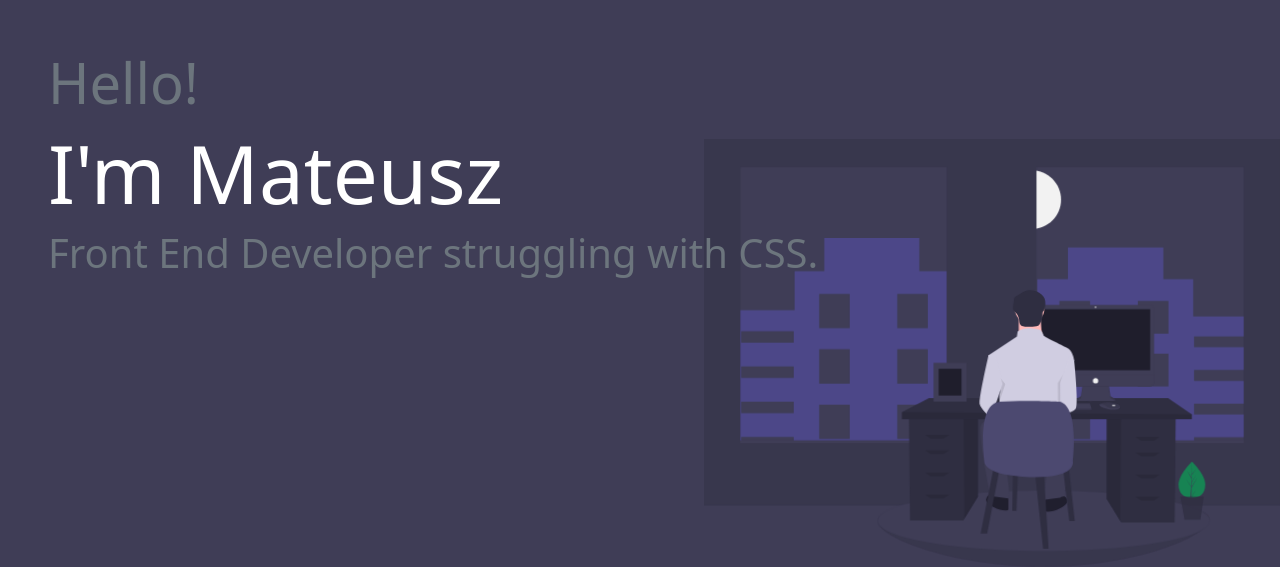
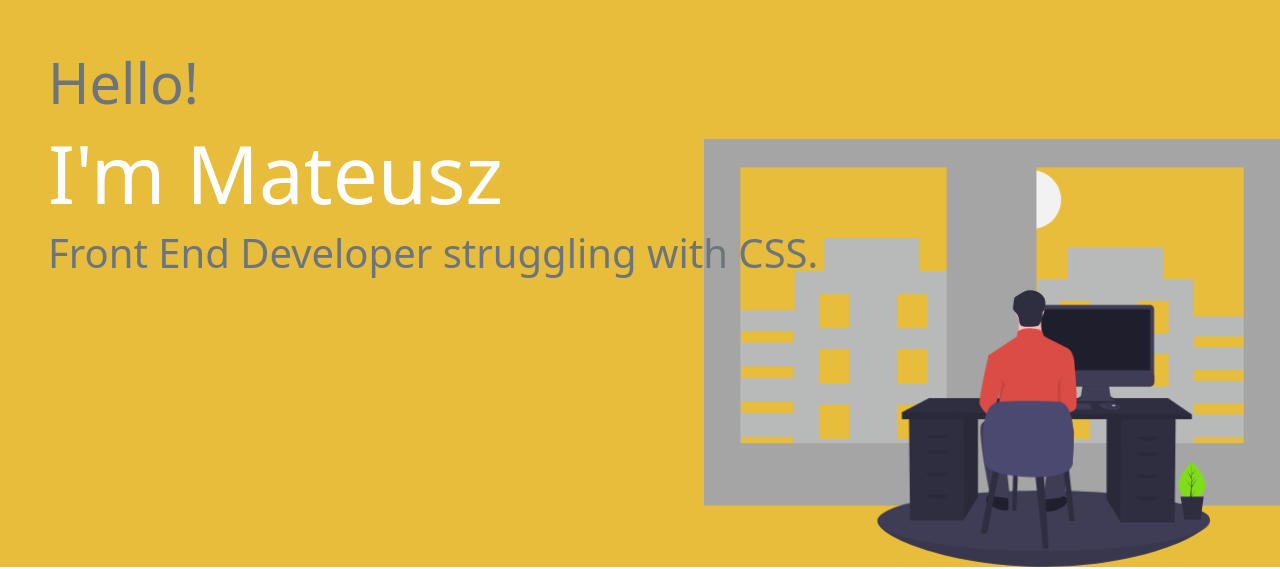
Before and after one commit to ragtam/mgk, a Svelte app: page / in a window 1280 px wide. Shown: the part 233-802 px from the top of the page. Built offline with nearby package versions, Linux system fonts and the light colour scheme.

Commit message:
change color scheme

```diff
--- a/src/home-screen/Home.svelte
+++ b/src/home-screen/Home.svelte
@@ -32,7 +32,7 @@
 <style>
 	.home {
 		height: 100vh;
-		background-color: #3f3d56;
+		background-color: #e8bd3b;
 	}
 
 	.min-height-50vh {
--- a/src/home-screen/Man-Behind-The-Desk.svelte
+++ b/src/home-screen/Man-Behind-The-Desk.svelte
@@ -1,119 +1,23 @@
-<script>
-	import anime from 'animejs/lib/anime.es.js';
-
-	setTimeout(() => {
-		var tl = anime.timeline({
-			easing: 'easeInSine',
-			duration: 400,
-			direction: 'reverse',
-		});
-
-		tl.add(
-			{
-				targets: '.flower',
-				opacity: 0,
-			},
-			'-=200'
-		);
-
-		tl.add(
-			{
-				targets: '.tablet',
-				opacity: 0,
-			},
-			'-=200'
-		);
-
-		tl.add({
-			targets: '.man',
-			opacity: 0,
-		});
-
-		tl.add(
-			{
-				targets: '.equipment',
-				easing: 'easeInBack',
-				translateX: 1000,
-			},
-			'-=200'
-		);
-
-		tl.add(
-			{
-				targets: '.chair',
-				easing: 'easeInBack',
-				translateX: -1000,
-			},
-			'-=200'
-		);
-
-		tl.add(
-			{
-				targets: '.desk',
-				easing: 'easeInBack',
-				translateX: -1000,
-			},
-			'-=200'
-		);
-
-		// tl.add({
-		// 	targets: '#svg__desk',
-		// 	translateX: -250,
-		// });
-
-		// tl.add({
-		// 	targets: '.svg__building',
-		// 	translateX: -250,
-		// });
-
-		// tl.add({
-		// 	targets: '.moon',
-		// 	translateX: -250,
-		// });
-
-		// tl.add({
-		// 	targets: '.svg__background',
-		// 	translateX: -250,
-		// });
-
-		// anime({
-		// 	targets: '.moon',
-		// 	translateX: -250,
-		// 	duration: 800,
-		// 	direction: 'reverse',
-		// });
-	}, 0);
-</script>
-
-<svg viewBox="0 0 1134 854" fill="none" xmlns="http://www.w3.org/2000/svg">
+<svg viewBox="0 0 1134 854" fill="none">
 	<g clip-path="url(#clip0)">
-		<path class="rellax" data-rellax-speed="-5" d="M0 11.5h1134v722H0v-722z" fill="#3F3D56" />
 		<path
-			class="moon rellax svg__background"
+			class="moon rellax"
 			data-rellax-speed="-6"
 			d="M645.183 189.075c31.931 0 57.817-25.89 57.817-57.826 0-31.937-25.886-57.827-57.817-57.827-31.932 0-57.817 25.89-57.817 57.827 0 31.936 25.885 57.826 57.817 57.826z"
 			fill="#F2F2F2"
 		/>
 		<path
 			id="svg__building"
-			class="rellax svg__building"
+			class="rellax"
 			data-rellax-speed="-5"
-			opacity=".3"
 			d="M423.864 271.717V206H236.773v65.717h-58.466V348.7H43V651h441V271.717h-60.136zM176.636 620.958H73.068v-22.531h103.568v22.531zm0-69.472H73.068v-22.532h103.568v22.532zm0-69.473H73.068v-22.532h103.568v22.532zm0-69.473H73.068v-22.532h103.568v22.532zm110.251 189.641H226.75v-67.594h60.137v67.594zm0-108.902H226.75v-67.595h60.137v67.595zm0-108.903H226.75v-67.595h60.137v67.595zm153.682 217.805h-60.137v-67.594h60.137v67.594zm0-108.902h-60.137v-67.595h60.137v67.595zm0-108.903h-60.137v-67.595h60.137v67.595zM656 287.616V649h443V360.966H963.079v-73.35h-58.731V225H716.409v62.616H656zm308.757 311.292H1068.8v21.468H964.757v-21.468zm0-66.195H1068.8v21.469H964.757v-21.469zm0-66.194H1068.8v21.468H964.757v-21.468zm0-66.194H1068.8v21.468H964.757v-21.468zm-110.75 137.756h60.409v64.404h-60.409v-64.404zm0-103.764h60.409v64.405h-60.409v-64.405zm0-103.764h60.409v64.405h-60.409v-64.405zM699.629 538.081h60.409v64.404h-60.409v-64.404zm0-103.764h60.409v64.405h-60.409v-64.405zm0-103.764h60.409v64.405h-60.409v-64.405z"
-			fill="#6C63FF"
+			fill="#b8baba"
 		/>
 		<path
-			class="rellax svg__background"
+			class="rellax"
 			data-rellax-speed="-4"
-			d="M1134-16H0v747h1134V-16zM71.463 66.76h406.209V605H71.462V66.76zM1062.54 605H654.448V66.76h408.092V605z"
-			fill="#3F3D56"
-		/>
-		<path
-			class="rellax svg__background"
-			data-rellax-speed="-4"
-			opacity=".1"
 			d="M1134 12H0v721.603h1134V12zM71.463 67.76h406.209V610.5H71.462V67.76zM1062.54 610.5H654.448V67.76h408.092V610.5z"
-			fill="#000"
+			fill="#a5a5a5"
 		/>
 		<path
 			id="svg__desk"
@@ -215,22 +119,8 @@
 			id="svg__desk"
 			class="rellax equipment"
 			data-rellax-speed="-3"
-			d="M770.862 344.423a1.36 1.36 0 100-2.719 1.36 1.36 0 100 2.719z"
-			fill="#F2F2F2"
-		/>
-		<path
-			id="svg__desk"
-			class="rellax equipment"
-			data-rellax-speed="-3"
 			d="M886.119 476.584v14.065a8.082 8.082 0 01-2.373 5.726 8.107 8.107 0 01-5.731 2.372H663.71a8.108 8.108 0 01-7.488-4.999 8.083 8.083 0 01-.617-3.099v-14.065h230.514z"
 			fill="#3F3D56"
-		/>
-		<path
-			id="svg__desk"
-			class="rellax equipment"
-			data-rellax-speed="-3"
-			d="M770.862 492.9a5.168 5.168 0 005.171-5.166 5.169 5.169 0 00-5.171-5.167 5.169 5.169 0 00-5.171 5.167 5.168 5.168 0 005.171 5.166z"
-			fill="#F2F2F2"
 		/>
 		<path
 			id="svg__desk"
@@ -282,7 +172,7 @@
 			data-rellax-speed="-3"
 			xmlns="http://www.w3.org/2000/svg"
 			d="M713.526 422.259s-45.001-22.102-45.001-23.626c0-1.525-4.577-11.432-7.628-11.432s-28.984-8.384-43.476 3.81l-1.525 9.908-55.681 36.582 15.255 55.636s9.916 10.67 6.865 18.291 2.288 46.49 2.288 46.49l119.75-3.811v-51.825s3.814-12.194 6.102-16.004c2.289-3.811 0-15.243 0-15.243l18.306-22.864s-2.288-21.34-15.255-25.912z"
-			fill="#D0CDE1"
+			fill="#DB4C46"
 		/>
 		<path
 			id="svg__man"
@@ -297,7 +187,7 @@
 			class="rellax man"
 			data-rellax-speed="-3"
 			d="M573.182 435.215l-12.967 2.286s-19.831 86.121-17.543 96.029c2.289 9.907 19.069 25.15 21.357 25.912 2.288.762 23.645-65.543 23.645-65.543l-14.492-58.684z"
-			fill="#D0CDE1"
+			fill="#DB4C46"
 		/>
 		<path
 			id="svg__man"
@@ -312,7 +202,7 @@
 			class="rellax man"
 			data-rellax-speed="-3"
 			d="M718.866 438.263l9.915 9.908s9.153 86.121 3.051 94.504c-6.102 8.384-30.239 11.521-30.239 11.521l-.27-62.584 17.543-53.349z"
-			fill="#D0CDE1"
+			fill="#DB4C46"
 		/>
 		<path
 			id="svg__man--legs"
@@ -361,7 +251,7 @@
 			class="rellax flower"
 			data-rellax-speed="-3"
 			d="M986.906 691.919c0 19.775-11.765 26.679-26.278 26.679-14.514 0-26.279-6.904-26.279-26.679s26.279-44.932 26.279-44.932 26.278 25.157 26.278 44.932z"
-			fill="#0BA357"
+			fill="#80DE19"
 		/>
 		<path
 			id="svg__flower"
@@ -377,20 +267,6 @@
 			d="M977.411 761.495h-31.329l-8.097-45.725h45.762l-6.336 45.725z"
 			fill="#2F2E41"
 		/>
-		<path
-			id="svg__desk"
-			class="rellax tablet"
-			data-rellax-speed="-3"
-			d="M517.057 452.363h-65.173v76.348h65.173v-76.348z"
-			fill="#3F3D56"
-		/>
-		<path
-			id="svg__desk"
-			class="rellax tablet"
-			data-rellax-speed="-3"
-			d="M506.944 464.21h-44.947v52.654h44.947V464.21z"
-			fill="#1F1E2C"
-		/>
 	</g>
 	<defs>
 		<clipPath id="clip0">
```
Also changed, not shown: 1 other file (tests, documents, lock files or other folders).
